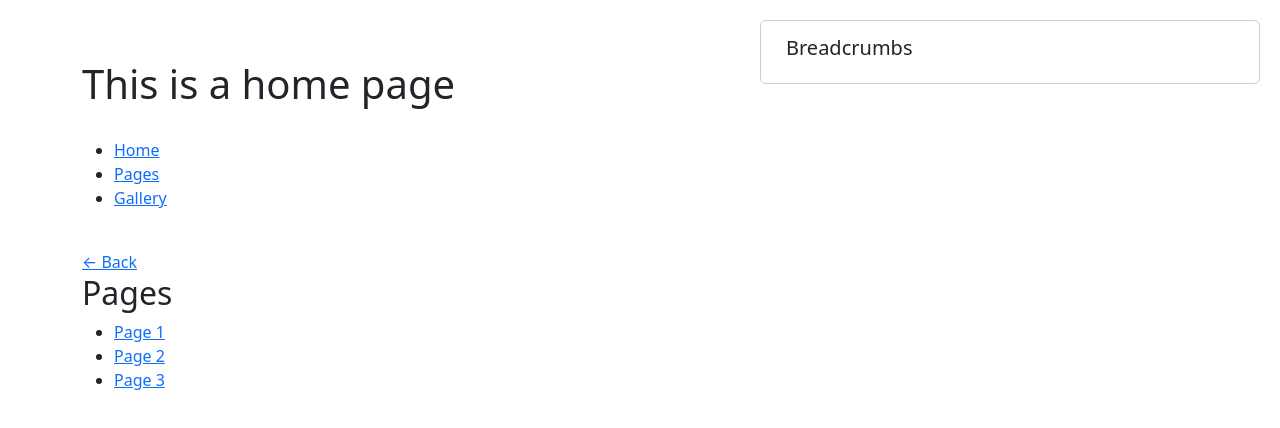
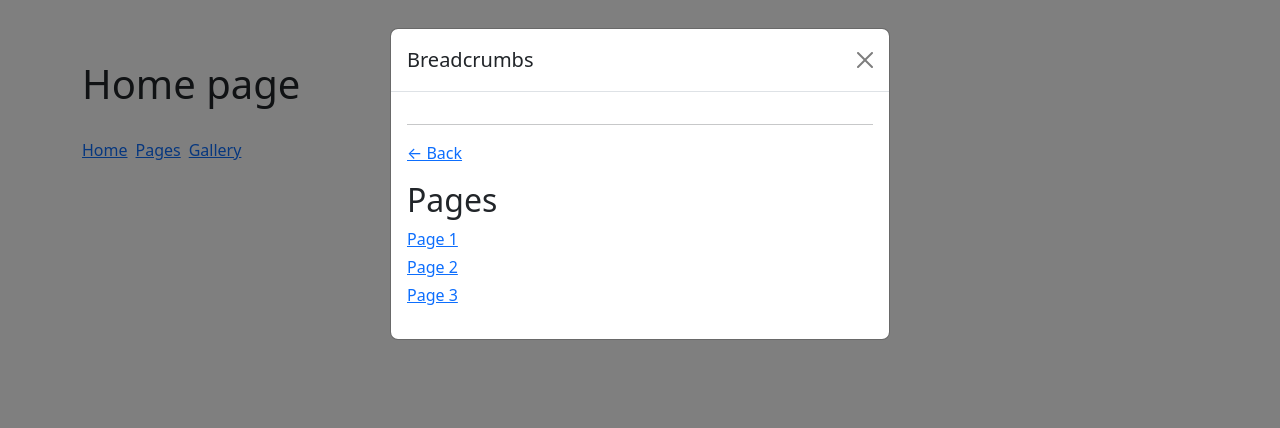
Before and after one commit to antonromankov/TV-routing-proposal, a React (Vite) app: page /pages in a window 1280 px wide. Shown: the top 428 px of the page. Built offline with nearby package versions, Linux system fonts and the light colour scheme.

Commit message:
Routing in modal

```diff
--- a/package.json
+++ b/package.json
@@ -11,6 +11,7 @@
   },
   "dependencies": {
     "bootstrap": "^5.3.3",
+    "classnames": "^2.5.1",
     "immer": "^10.0.3",
     "react": "^18.2.0",
     "react-dom": "^18.2.0",
--- a/src/App.jsx
+++ b/src/App.jsx
@@ -1,20 +1,21 @@
-// import { useLocation } from 'react-router-dom'
-import { Container } from 'reactstrap'
-
-import { Breadcrumbs } from './components'
-import { Home, Router } from './containers'
+import { Modal } from './components'
+import { Home } from './containers'
+import { useStore } from './store'
+import { useEffect } from 'react'
+import { useLocation } from 'react-router-dom'
 
 export const App = () => {
-	// const location = useLocation()
+	const location = useLocation()
+	const { isModalOpened, setModalOpened } = useStore((state) => state.common)
+
+	useEffect(() => {
+		setModalOpened(location.pathname !== '/')
+	}, [location])
 
 	return (
 		<div className="app-wrapper position-relative">
 			<Home />
-			<Breadcrumbs />
-			<br />
-			<Container>
-				<Router />
-			</Container>
+			<Modal isOpen={isModalOpened} onClose={() => setModalOpened(false)} />
 		</div>
 	)
 }
--- a/src/components/BackLink.jsx
+++ b/src/components/BackLink.jsx
@@ -1,3 +1,7 @@
 import { Link } from 'react-router-dom'
 
-export const BackLink = ({ to }) => <Link to={to}>← Back</Link>
+export const BackLink = ({ to }) => (
+	<Link to={to} className="mb-3 d-inline-block">
+		← Back
+	</Link>
+)
--- a/src/components/Breadcrumbs.jsx
+++ b/src/components/Breadcrumbs.jsx
@@ -1,18 +1,18 @@
-import { useStore } from '../store'
+import { Link, useLocation } from 'react-router-dom'
 import { Breadcrumb, BreadcrumbItem } from 'reactstrap'
 
+import { useStore } from '../store'
+
 export const Breadcrumbs = () => {
-	// const { pathname } = useLocation()
-	const pathname = '/asd'
+	const { pathname } = useLocation()
 	const { pages } = useStore((state) => state.history)
 
 	return (
 		<div className="breadcrumbs">
-			<h5>Breadcrumbs</h5>
 			<Breadcrumb>
 				{pages.map((page, index) => (
 					<BreadcrumbItem key={page.path + index} active={pathname.includes(page.path)}>
-						<a href={page.path}>{page.name}</a>
+						<Link to={page.path}>{page.name}</Link>
 					</BreadcrumbItem>
 				))}
 			</Breadcrumb>
--- a/src/components/LinksList.jsx
+++ b/src/components/LinksList.jsx
@@ -1,10 +1,11 @@
 import { Link } from 'react-router-dom'
+import cn from 'classnames'
 
-export const LinksList = ({ items }) => (
+export const LinksList = ({ items, row }) => (
 	<nav>
-    <ul>
+		<ul className={cn('list-unstyled d-flex', { 'flex-column gap-1': !row, 'gap-2': row })}>
 			{items.map((link) => (
-        <li key={link.to}>
+				<li className="gap-2" key={link.to}>
 					<Link to={link.to}>{link.label}</Link>
 				</li>
 			))}
--- /dev/null
+++ b/src/components/Modal.jsx
@@ -0,0 +1,19 @@
+import { Modal as RModal, ModalHeader, ModalBody } from 'reactstrap'
+// import { useStore } from '../store'
+import { Router } from '../containers'
+import { Breadcrumbs } from './Breadcrumbs'
+
+export const Modal = ({ isOpen, onClose }) => {
+	// const { pages } = useStore((state) => state.history)
+
+	return (
+		<RModal isOpen={isOpen} toggle={onClose} backdrop="static">
+			<ModalHeader toggle={onClose}>Breadcrumbs</ModalHeader>
+			<ModalBody>
+				<Breadcrumbs />
+				<hr />
+				<Router />
+			</ModalBody>
+		</RModal>
+	)
+}
--- a/src/components/index.js
+++ b/src/components/index.js
@@ -1,3 +1,4 @@
 export { BackLink } from './BackLink'
 export { Breadcrumbs } from './Breadcrumbs'
 export { LinksList } from './LinksList'
+export { Modal } from './Modal'
--- a/src/containers/Home.jsx
+++ b/src/containers/Home.jsx
@@ -9,8 +9,8 @@ const links = [
 export const Home = () => (
 	<div className="position-relative z-0">
 		<Container>
-			<h1>This is a home page</h1>
-			<LinksList items={links} />
+			<h1>Home page</h1>
+			<LinksList items={links} row />
 		</Container>
 	</div>
 )
--- a/src/containers/Templates.jsx
+++ b/src/containers/Templates.jsx
@@ -1,8 +1,10 @@
 import { useLocation, useParams } from 'react-router-dom'
 
 import { BackLink, LinksList } from '../components'
+import { Component, useEffect } from 'react'
+import { useStore } from '../store'
 
-export const PagesTemplate = ({ prevPage, header, links }) => {
+const PagesTemplateRaw = ({ prevPage, header, links }) => {
 	const location = useLocation()
 
 	return (
@@ -14,13 +16,34 @@ export const PagesTemplate = ({ prevPage, header, links }) => {
 	)
 }
 
-export const PageTemplate = ({prevPage, headerPrefix}) => {
+const PageTemplateRaw = ({ prevPage, headerPrefix }) => {
 	const { id } = useParams()
 
 	return (
 		<div>
 			<BackLink to={prevPage} />
-			<h2>{headerPrefix} {id}</h2>
+			<h2 className="mb-3">
+				{headerPrefix} {id}
+			</h2>
 		</div>
 	)
 }
+
+const withHistory = (Component) => (props) => {
+	const { pathname } = useLocation()
+	const { pages, pushPage, removeLastPage } = useStore((state) => state.history)
+
+	useEffect(() => {
+		console.log('🚀 | Templates.jsx:34 | location.pathname', pathname)
+		// const lastPage = pages.slice(-1)[0]
+
+		return () => {
+			console.log(`${pathname} unmounted`)
+		}
+	}, [pathname])
+
+	return <Component {...props} />
+}
+
+export const PageTemplate = withHistory(PageTemplateRaw)
+export const PagesTemplate = withHistory(PagesTemplateRaw)
--- a/src/index.css
+++ b/src/index.css
@@ -6,23 +6,23 @@ h1 {
   padding: 60px 0;
 }
 
-.breadcrumbs {
-  position: absolute;
-  top: 20px;
-  right: 20px;
+/*.breadcrumbs {*/
+/*  position: absolute;*/
+/*  top: 20px;*/
+/*  right: 20px;*/
 
-  z-index: 10;
+/*  z-index: 10;*/
 
-  background-color: #fff;
-  border: 1px solid #ccc;
-  border-radius: 6px;
+/*  background-color: #fff;*/
+/*  border: 1px solid #ccc;*/
+/*  border-radius: 6px;*/
 
-  padding: 15px 25px;
+/*  padding: 15px 25px;*/
 
-  width: 500px;
+/*  width: 500px;*/
 
-  /*border: 1px solid #ccc;*/
-}
+/*  !*border: 1px solid #ccc;*!*/
+/*}*/
 
 .breadcrumb {
   margin-bottom: 0;
--- /dev/null
+++ b/src/store/common.js
@@ -0,0 +1,11 @@
+export const commonStore = (set) => ({
+	isModalOpened: false,
+	setModalOpened: (value) =>
+		set(
+			(state) => {
+				state.common.isModalOpened = value
+			},
+			false,
+			'setModalOpened'
+		)
+})
--- a/src/store/index.js
+++ b/src/store/index.js
@@ -3,10 +3,12 @@ import { devtools } from 'zustand/middleware'
 import { immer } from 'zustand/middleware/immer'
 
 import { historyStore } from './history.js'
+import { commonStore } from './common.js'
 
 export const useStore = create()(
 	devtools(
 		immer((...args) => ({
+			common: { ...commonStore(...args) },
 			history: { ...historyStore(...args) }
 		}))
 	)
```
Also changed, not shown: 1 other file (tests, documents, lock files or other folders). Lines whose indentation alone changed are shown as unchanged.
